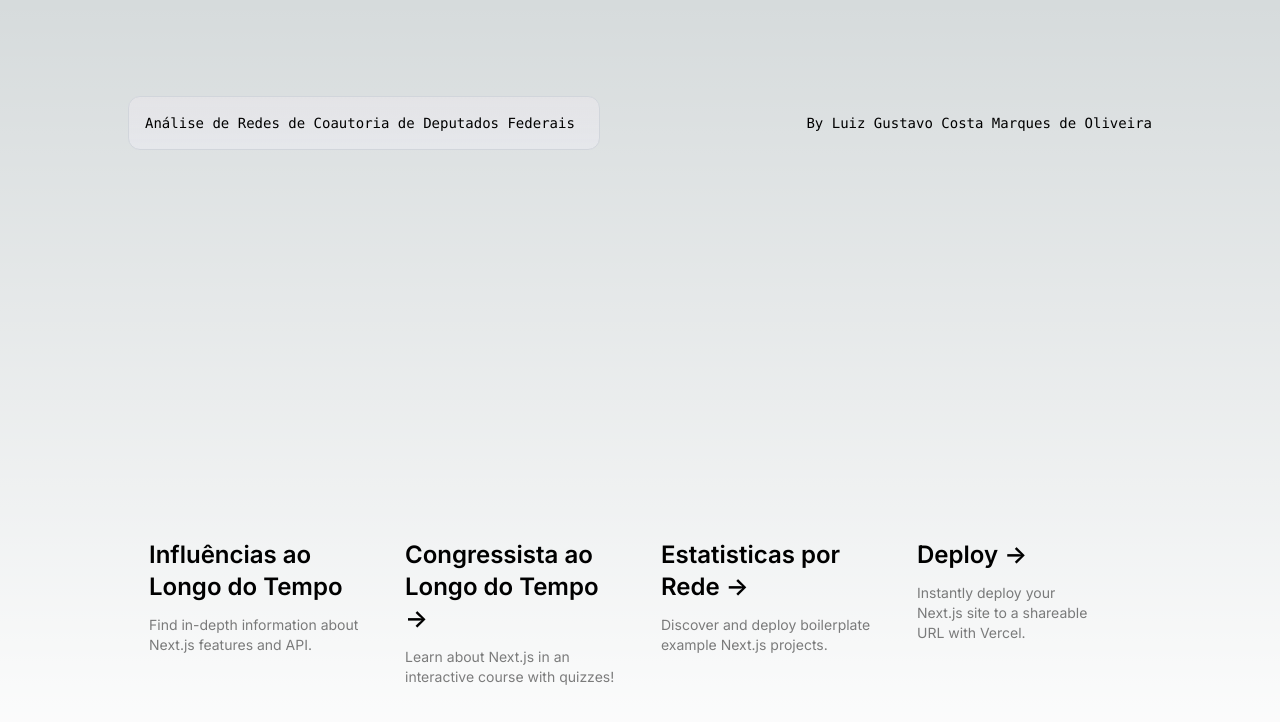
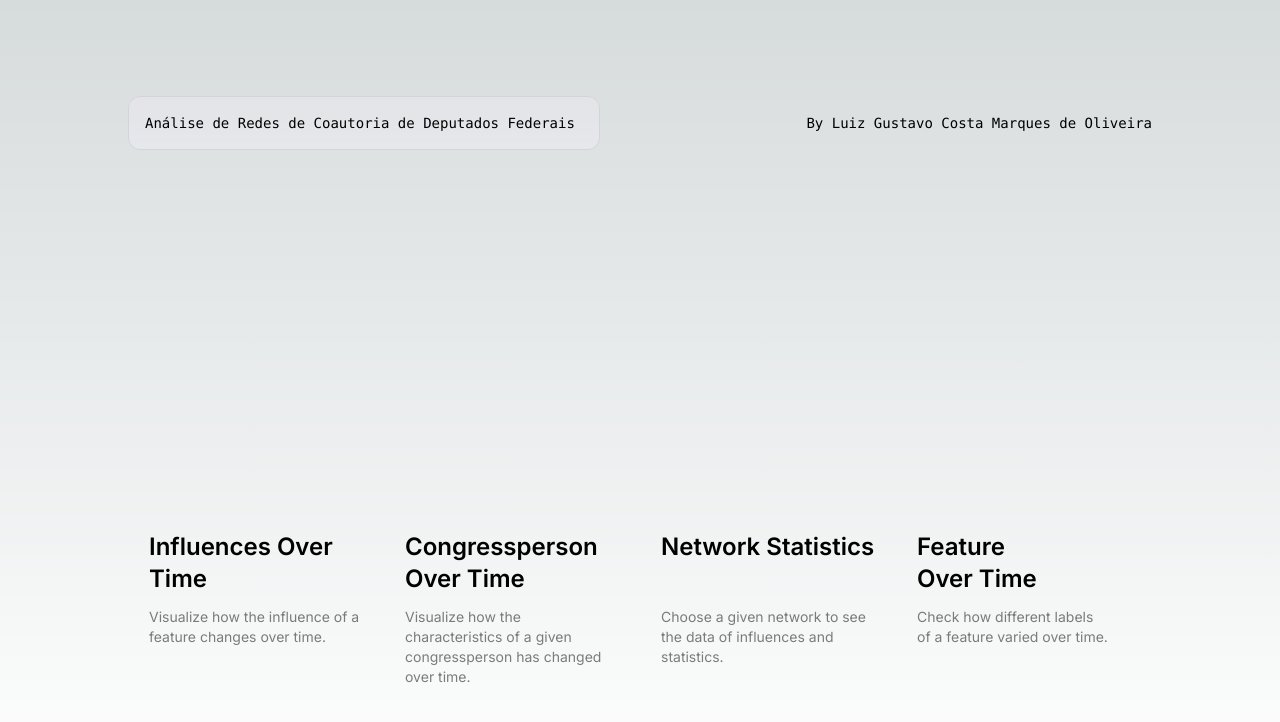
Before and after one commit to cmarquesluizgustavo/politician-platform-front, a Next.js app: page / in a window 1280 px wide. Shown: the top 722 px of the page. Built offline with nearby package versions, Linux system fonts and the light colour scheme.

Commit message:
comestic changes

```diff
--- a/pages/api/hello.ts
+++ /dev/null
@@ -1,13 +0,0 @@
-// Next.js API route support: https://nextjs.org/docs/api-routes/introduction
-import type { NextApiRequest, NextApiResponse } from "next";
-
-type Data = {
-  name: string;
-};
-
-export default function handler(
-  req: NextApiRequest,
-  res: NextApiResponse<Data>,
-) {
-  res.status(200).json({ name: "John Doe" });
-}
--- a/pages/congress_person_over_time/index.tsx
+++ b/pages/congress_person_over_time/index.tsx
@@ -144,7 +144,7 @@ const Page: NextPage = () => {
 			className={`flex min-h-screen flex-col items-center justify-between p-24 ${inter.className}`}
 		>
 			<div className="flex flex-row w-52 w-max">
-				<p className="text-5xl text-left">Congress Person Over Time</p>
+				<p className="text-5xl text-left">Congressperson Over Time</p>
 			</div>
 			<div className="flex justify-between">
 				<Autocomplete
--- a/pages/index.tsx
+++ b/pages/index.tsx
@@ -15,7 +15,7 @@ export default function Home() {
 				<div className="fixed bottom-0 left-0 flex h-48 w-full items-end justify-center bg-gradient-to-t from-white via-white dark:from-black dark:via-black lg:static lg:h-auto lg:w-auto lg:bg-none">
 					<a
 						className="pointer-events-none flex place-items-center gap-2 p-8 lg:pointer-events-auto lg:p-0"
-						href="https://vercel.com?utm_source=create-next-app&utm_medium=default-template-tw&utm_campaign=create-next-app"
+						href="https://www.linkedin.com/in/luizgustavomarques/"
 						target="_blank"
 						rel="noopener noreferrer"
 					>
@@ -43,11 +43,11 @@ export default function Home() {
 					rel="noopener noreferrer"
 				>
 					<h2 className={`mb-3 text-2xl font-semibold`}>
-						Influências ao Longo do Tempo{' '}
+						Influences Over Time{' '}
 					</h2>
 					<p className={`m-0 max-w-[30ch] text-sm opacity-50`}>
-						Find in-depth information about Next.js features and
-						API.
+						Visualize how the influence of a feature changes over
+						time.
 					</p>
 				</a>
 
@@ -58,14 +58,12 @@ export default function Home() {
 					rel="noopener noreferrer"
 				>
 					<h2 className={`mb-3 text-2xl font-semibold`}>
-						Congressista ao Longo do Tempo{' '}
-						<span className="inline-block transition-transform group-hover:translate-x-1 motion-reduce:transform-none">
-							-&gt;
-						</span>
+						Congressperson Over Time{' '}
+						<span className="inline-block transition-transform group-hover:translate-x-1 motion-reduce:transform-none"></span>
 					</h2>
 					<p className={`m-0 max-w-[30ch] text-sm opacity-50`}>
-						Learn about Next.js in an interactive course
-						with&nbsp;quizzes!
+						Visualize how the characteristics of a given
+						congressperson has changed over time.
 					</p>
 				</a>
 
@@ -76,14 +74,12 @@ export default function Home() {
 					rel="noopener noreferrer"
 				>
 					<h2 className={`mb-3 text-2xl font-semibold`}>
-						Estatisticas por Rede{' '}
-						<span className="inline-block transition-transform group-hover:translate-x-1 motion-reduce:transform-none">
-							-&gt;
-						</span>
+						Network Statistics{' '}
+						<span className="inline-block transition-transform group-hover:translate-x-1 motion-reduce:transform-none"></span>
 					</h2>
 					<p className={`m-0 max-w-[30ch] text-sm opacity-50`}>
-						Discover and deploy boilerplate example
-						Next.js&nbsp;projects.
+						Choose a given network to see the data of influences and
+						statistics.
 					</p>
 				</a>
 
@@ -94,16 +90,16 @@ export default function Home() {
 					rel="noopener noreferrer"
 				>
 					<h2 className={`mb-3 text-2xl font-semibold`}>
-						Deploy{' '}
-						<span className="inline-block transition-transform group-hover:translate-x-1 motion-reduce:transform-none">
-							-&gt;
-						</span>
+						Feature
+						<br />
+						Over Time{' '}
+						<span className="inline-block transition-transform group-hover:translate-x-1 motion-reduce:transform-none"></span>
 					</h2>
 					<p
 						className={`m-0 max-w-[30ch] text-sm opacity-50 text-balance`}
 					>
-						Instantly deploy your Next.js site to a shareable URL
-						with Vercel.
+						Check how different labels of a feature varied over
+						time.
 					</p>
 				</a>
 			</div>
```
